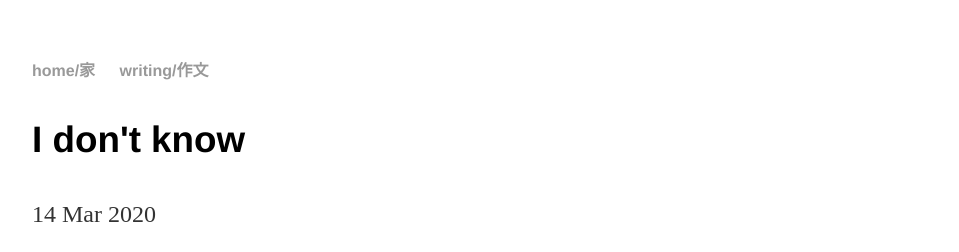
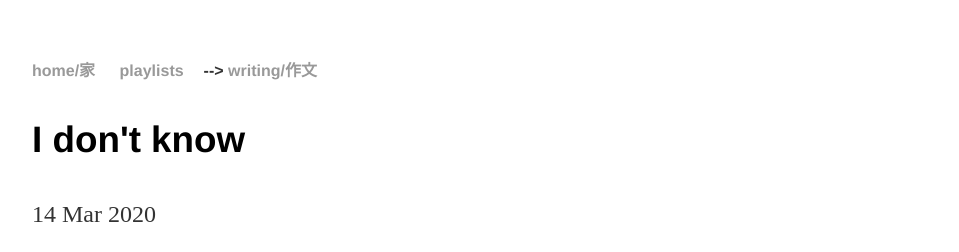
Before and after one commit to owenfernau/owenfernau.github.io, a Jekyll site: the page built from _posts/2020-03-14-i-dont-know.md, in a window 1280 px wide. Shown: the top 252 px of the page, without its empty margins (160-1119 px from the left). Built offline with Jekyll 4.4.1, drawn with Linux system fonts in a browser that asks for light colours.

Commit message:
commits are dumb

```diff
--- a/_layouts/default.html
+++ b/_layouts/default.html
@@ -10,7 +10,7 @@
 	    		<ul>
 	        		<li><a href="/">home/家</a></li>
 		        	<!--<li><a href="/about">About</a></li>-->
-	        		<!--<li><a href="/cv">CV</a></li>-->
+	        		<li><a href="/playlists">playlists</a></li>-->
 	        		<li><a href="/blog">writing/作文</a></li>
 	    		</ul>
 			</nav>
```
